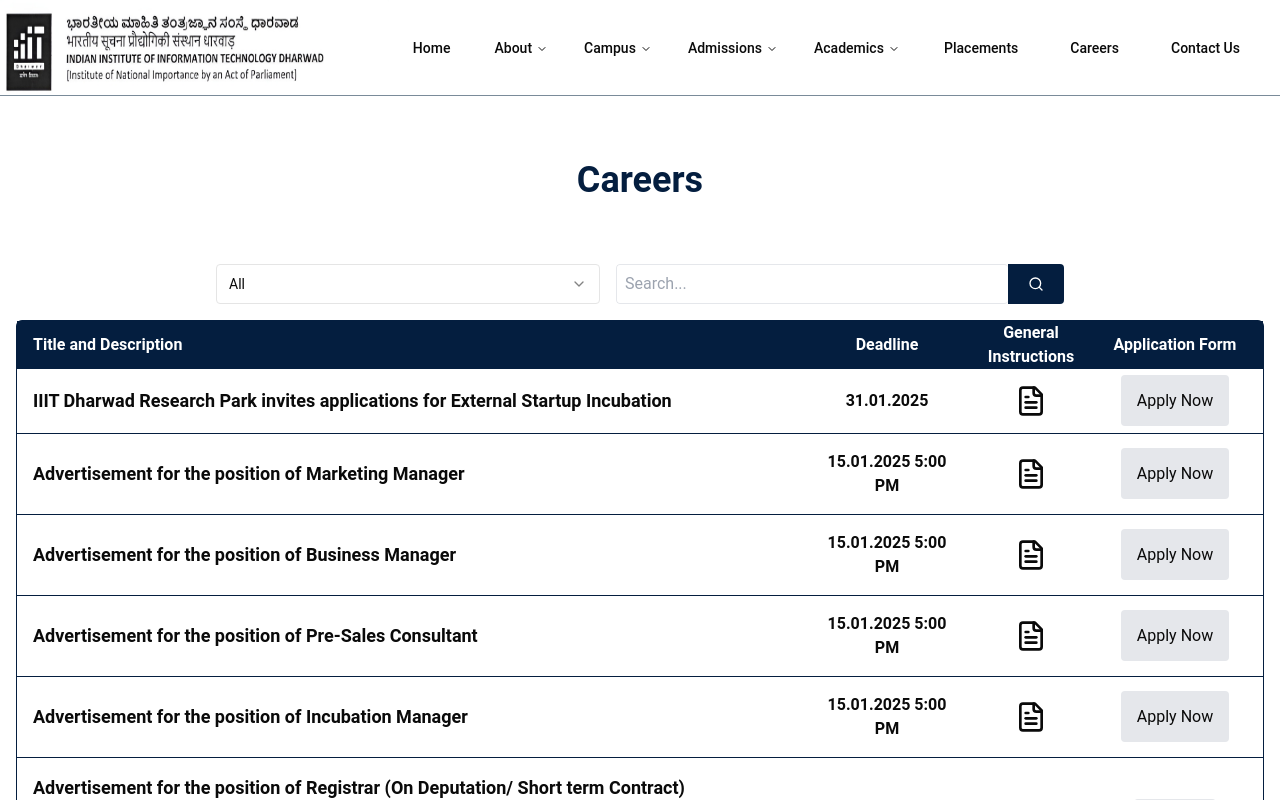
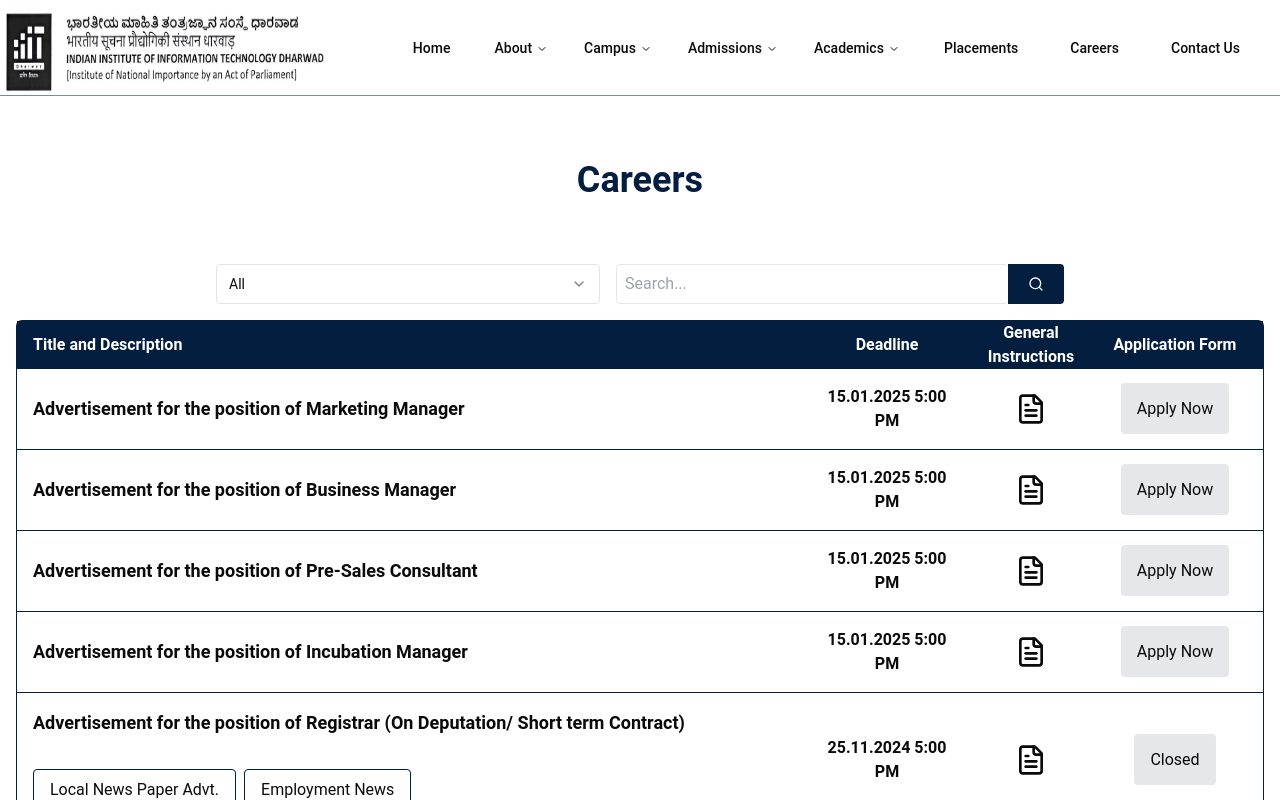
Before and after one commit to Velocity-IIITDWD/iiitdwd.ac.in, a Next.js app: page /careers in a window 1280 px wide. Shown: the top 800 px of the page. Built offline with nearby package versions, Linux system fonts and the light colour scheme.

Commit message:
data: update jobs.ts

```diff
--- a/data/jobs.ts
+++ b/data/jobs.ts
@@ -9,15 +9,6 @@ export type Jobs = {
 };
 
 export const jobsData: Jobs[] = [
-  {
-    'title': 'IIIT Dharwad Research Park invites applications for External Startup Incubation',
-    'category': 'staff',
-    'details': '',
-    'lastDate': '31.01.2025',
-    'generalInstructions': '/docs/IIIT_Dharwad_Research_Park_invites_applications_for_External_Startup_Incubation.pdf',
-    'application': 'https://forms.gle/gE25xrgatkahVPCz6',
-    'extraInfo': []
-  },
   {
     'title': 'Advertisement for the position of Marketing Manager',
     'category': 'staff',
```
